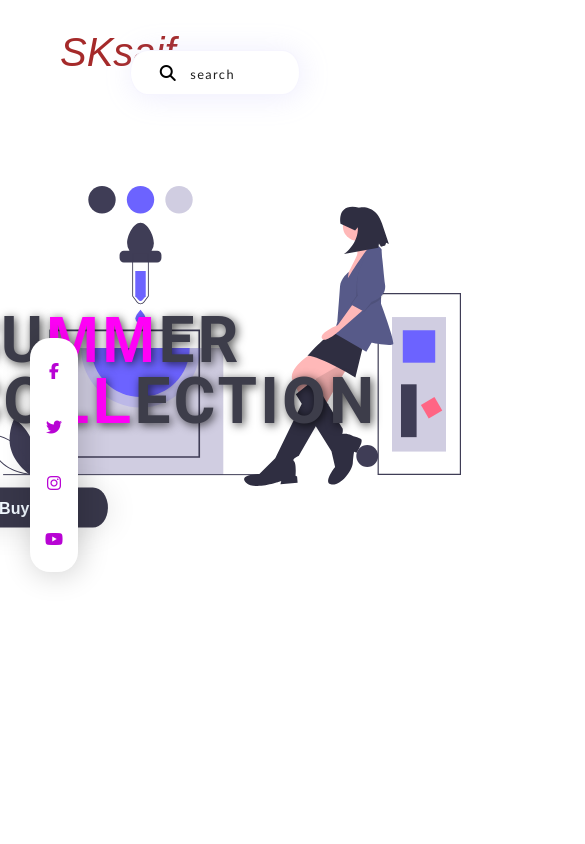
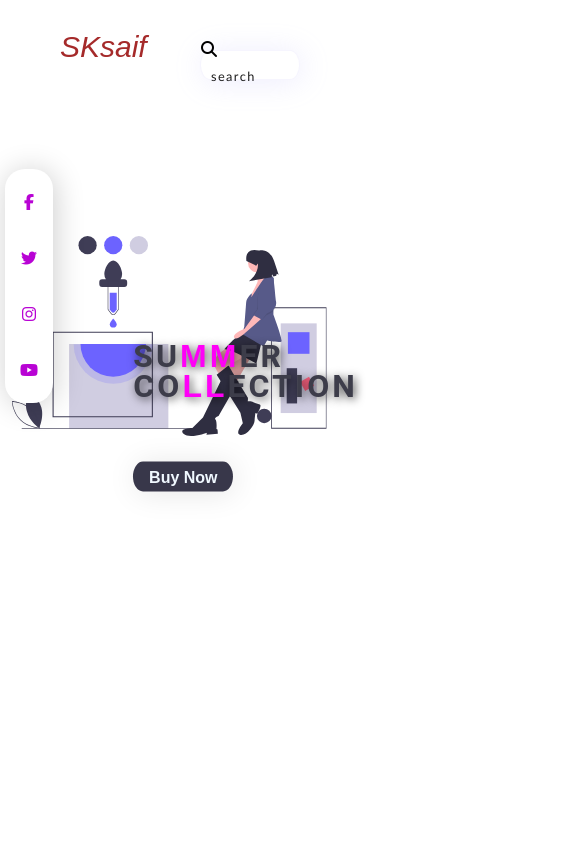
Before and after one commit to sksaifullah6/E-commerce-Website, a plain HTML site: page index.html in a window 390 px wide. Shown: the top 844 px of the page, 585 px wide, since content can reach past the window. Drawn offline with Linux system fonts and the light colour scheme.

Commit message:
Add initial files

```diff
--- a/style.css
+++ b/style.css
@@ -389,3 +389,53 @@ footer p{
     color: #ffffff;
     font-family: 'Times New Roman', Times, serif;
 }
+
+@media (max-width: 480px) {
+    .searcharea {
+        width: 100px; /* Further reduce search area size */
+        height: 30px; /* Adjust height */
+    }
+
+    .searchbox input {
+        height: 30px; /* Adjust input height */
+    }
+
+    .section1 img {
+        height: 200px; /* Smaller image for mobile */
+    }
+
+    .productBox {
+        width: 90%; /* Adjust product box width */
+        margin: 10px 0; /* Adjust margin for spacing */
+    }
+
+    .aboutbox {
+        width: 100%; /* Full width for about box */
+        margin: 10px 0; /* Adjust margin */
+    }
+
+    footer p {
+        font-size: 12px; /* Smaller footer text */
+    }
+}
+
+@media (max-width: 768px) {
+    .logo {
+        font-size: 30px; /* Smaller logo for mobile */
+    }
+
+    .section1button h1, h2 {
+        font-size: 2rem; /* Smaller font size */
+        line-height: 30px; /* Adjust line height */
+    }
+
+    .btn {
+        width: 100px; /* Smaller button */
+        height: 30px; /* Smaller button */
+    }
+
+    .iconarea {
+        top: 20%; /* Adjust for smaller screens */
+        left: 5px; /* Adjust for smaller screens */
+    }
+}
```
